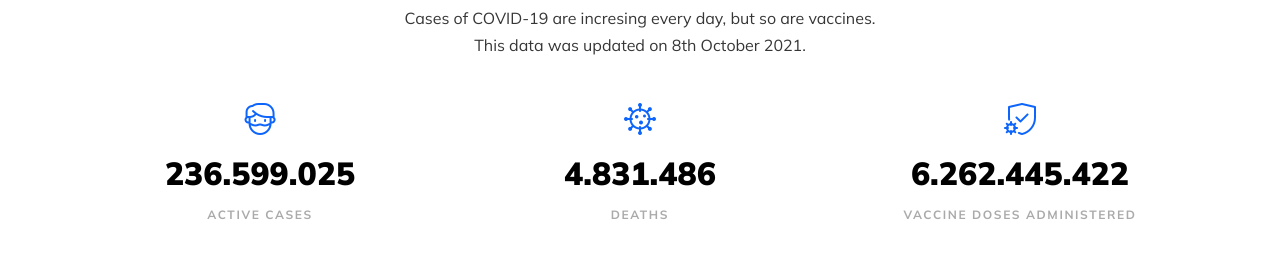
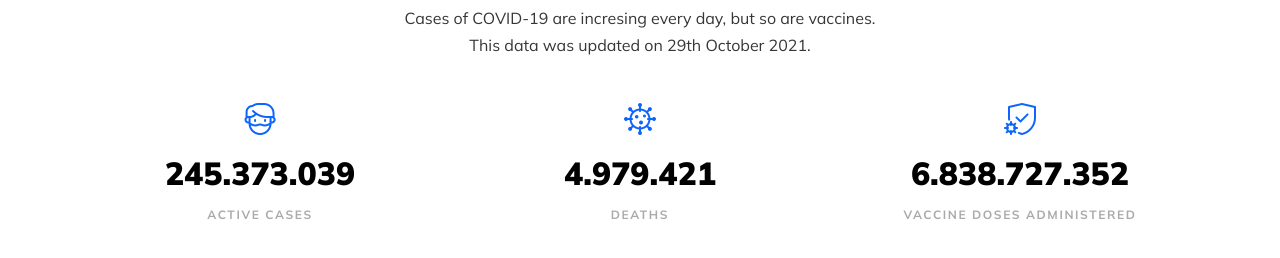
Before and after one commit to fedcapello/fedcapello.github.io, a plain HTML site: page index.html in a window 1280 px wide. Shown: the part 714-972 px from the top of the page. Drawn offline with Linux system fonts and the light colour scheme; files whose address does not match are found by name.

Commit message:
Update index.html

```diff
--- a/index.html
+++ b/index.html
@@ -139,7 +139,7 @@
         <div class="row mb-3">
           <div class="col-lg-8 text-center mx-auto">
             <h2 class="section-heading">Coronavirus Statistics</h2>
-            <p>Cases of COVID-19 are incresing every day, but so are vaccines. <br> This data was updated on 8th October 2021.
+            <p>Cases of COVID-19 are incresing every day, but so are vaccines. <br> This data was updated on 29th October 2021.
           </div>
         </div>
         <div class="row">
@@ -148,7 +148,7 @@
               <span class="icon" style="color:#0E65FB;">
                 <span class="flaticon-patient"></span>
               </span>
-              <strong class="d-block number">236.599.025</strong>
+              <strong class="d-block number">245.373.039</strong>
               <span class="label">Active Cases</span>
             </div>
           </div>
@@ -157,7 +157,7 @@
               <span class="icon" style="color:#0E65FB;">
                 <span class="flaticon-virus"></span>
               </span>
-              <strong class="d-block number">4.831.486</strong>
+              <strong class="d-block number">4.979.421</strong>
               <span class="label">Deaths</span>
             </div>
           </div>
@@ -166,7 +166,7 @@
               <span class="icon" style="color:#0E65FB;">
                 <span class="flaticon-protection"></span>
               </span>
-              <strong class="d-block number">6.262.445.422</strong>
+              <strong class="d-block number">6.838.727.352 </strong>
               <span class="label">Vaccine Doses Administered</span>
             </div>
           </div>
```
